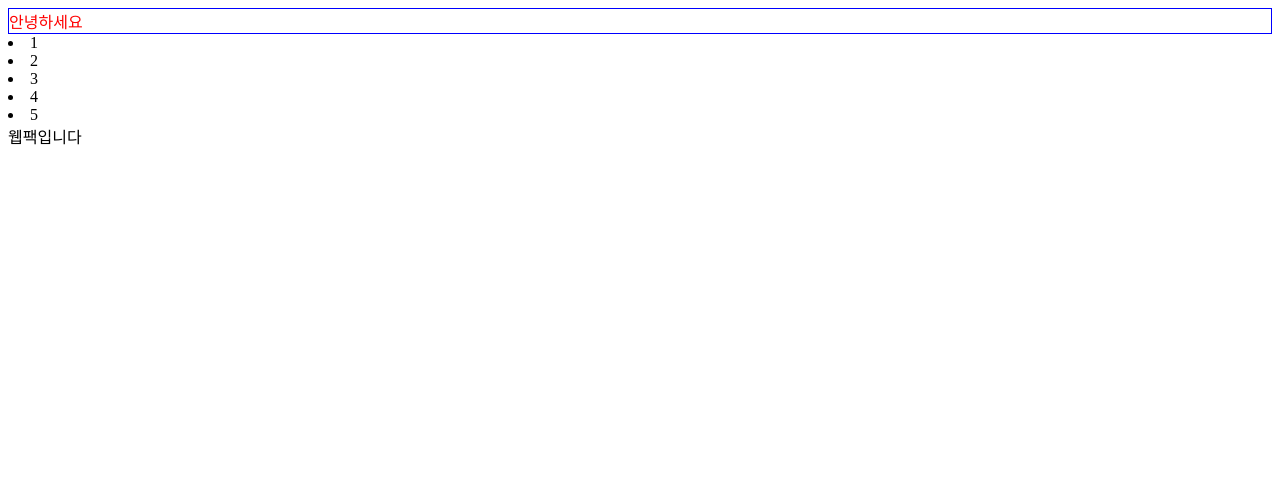
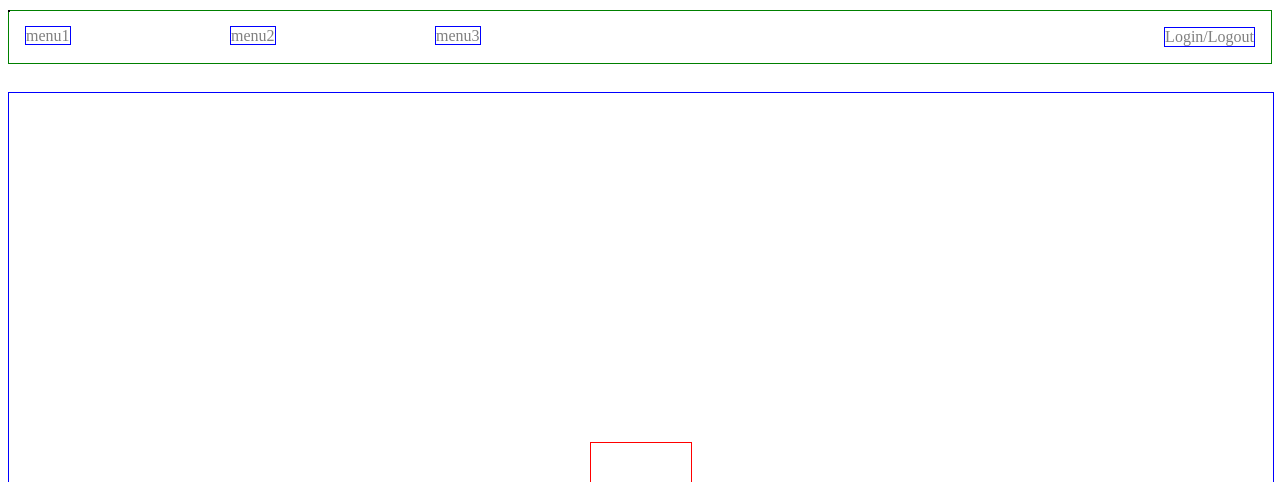
Before and after one commit to rlawksml/MRP, a React app: page / in a window 1280 px wide. Shown: the top 482 px of the page. Built offline with nearby package versions, Linux system fonts and the light colour scheme.

Commit message:
home view grid guide

```diff
--- /dev/null
+++ b/src/coponents/Navigation.jsx
@@ -0,0 +1,37 @@
+import React from 'react';
+import styled from 'styled-components';
+import {Grid} from '@material-ui/core'
+
+export default () => {
+  return (
+      <NavBar>
+        <Grid container spacing={1}>
+            <Grid xs={2}><Menus>menu1</Menus></Grid>
+            <Grid xs={2}><Menus>menu2</Menus></Grid>
+            <Grid xs={2}><Menus>menu3</Menus></Grid>
+            <Grid xs={6}>
+                <Login>Login/Logout</Login></Grid>
+        </Grid>
+    </NavBar>
+  );
+};
+
+const Menus = styled.a`
+    border: 1px solid blue;
+    color : gray;
+`;
+
+const Login = styled.a`
+    float : right;
+    top : 0;
+    right : 0;
+    border: 1px solid blue;
+    color : gray;
+`;
+
+const NavBar = styled.div`
+    border: 1px solid green;
+    margin-top: 10px;
+    margin-bottom: 10px;
+    padding : 20px;
+`;
--- a/src/pages/Home.jsx
+++ b/src/pages/Home.jsx
@@ -1,21 +1,44 @@
 import React from 'react';
 import styled from 'styled-components';
+import Navigation from '../coponents/Navigation.jsx'
+import {Grid , container} from '@material-ui/core'
 
 export default () => {
   return (
-    <div>
-      <Title>안녕하세요</Title>
-      <li>1</li>
-      <li>2</li>
-      <li>3</li>
-      <li>4</li>
-      <li>5</li>
-      <div>웹팩입니다</div>
-    </div>
+    <>
+    <LeftNav>
+    </LeftNav>
+      <Navigation/>
+      <br/>
+      <MainContainer>
+        <Grid spacing={1} container  direction="row" justify="center" alignItems="center">
+            <Logo></Logo>
+        </Grid>
+      </MainContainer>
+    </>
   );
 };
 
-const Title = styled.div`
+const MainContainer = styled.div`
   color: red;
   border: 1px solid blue;
+  height : 50em;
+  width: 100%;
+  overflow: hidden;
+  display : flex;
+  justify-content: center;
+  align-items: center;
 `;
+
+const Logo = styled.div`
+  border: 1px solid Red;
+  height : 100px;
+  width: 100px;
+`;
+
+const LeftNav = styled.div`
+float : left;
+top : 0;
+left : 0;
+border: 1px solid black;
+`
```
Also changed, not shown: 2 other files (tests, documents, lock files or other folders).
